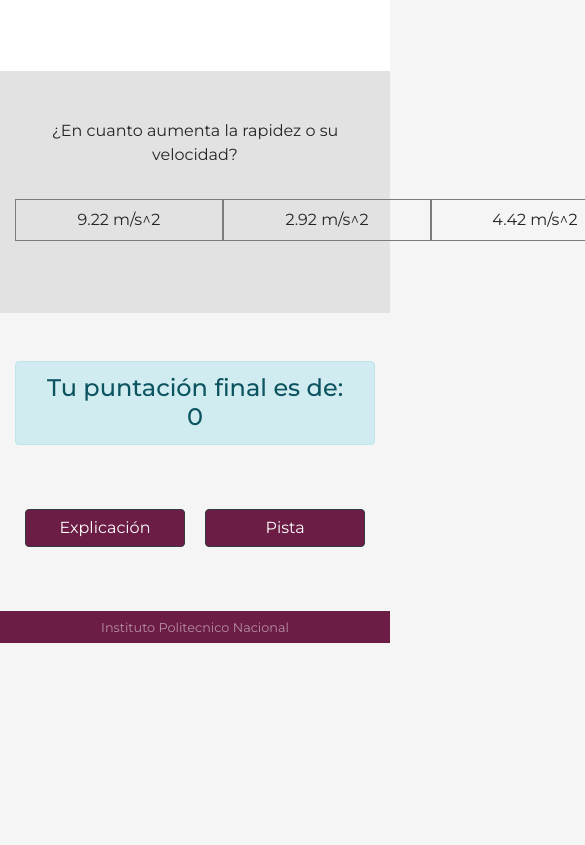
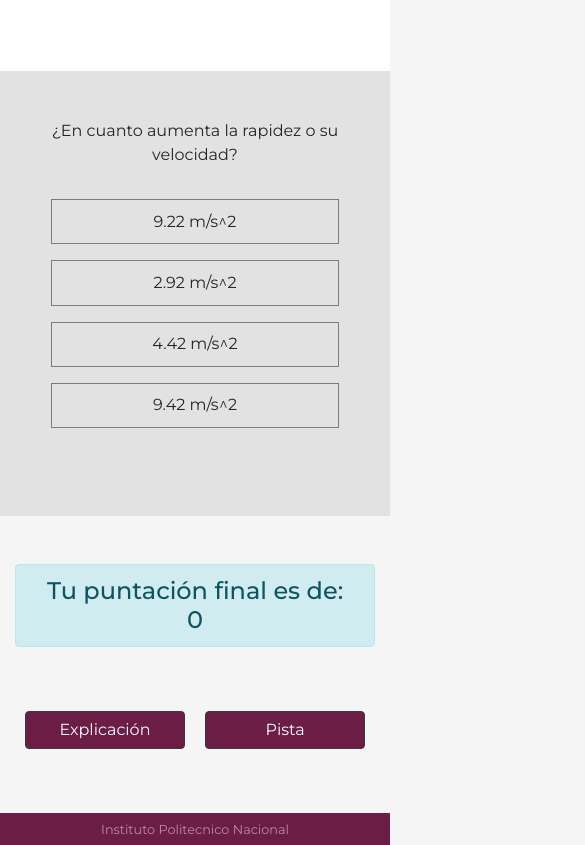
Before and after one commit to AgustinRangelIbarra/rec-mat, a React (Create React App) app: page /razones-de-cambio in a window 390 px wide. Shown: the part 1003-1848 px from the top of the page, 585 px wide, since content can reach past the window. Before the commit the page ends 1646 px from the top, so only its background shows below. Built offline with nearby package versions, Linux system fonts and the light colour scheme; grey boxes are pictures that could not be loaded.

Commit message:
Trivia Responsive

```diff
--- a/src/estilos/_componentes.scss
+++ b/src/estilos/_componentes.scss
@@ -5,24 +5,20 @@
   text-align: center;
   display: flex;
   flex-direction: column;
-  //   align-items: center;
-  //   justify-content: space-between;
+  align-items: center;
+  justify-content: center;
 
   .trivia__titulo {
     margin-bottom: 2rem;
   }
 
-  .trivia__respuestas {
-    display: flex;
-    flex-direction: row;
-    justify-content: space-around;
-  }
+
 
   .opcion {
     border: 1px solid rgb(124, 124, 124);
-    padding: 0.5rem;
-    //  margin: 0rem 1rem;
-    min-width: 13rem;
+    padding: 0.6rem;
+    margin-bottom: 1rem;
+    min-width: 18rem;
     transition: 0.3s ease-in;
 
     &:hover {
```
